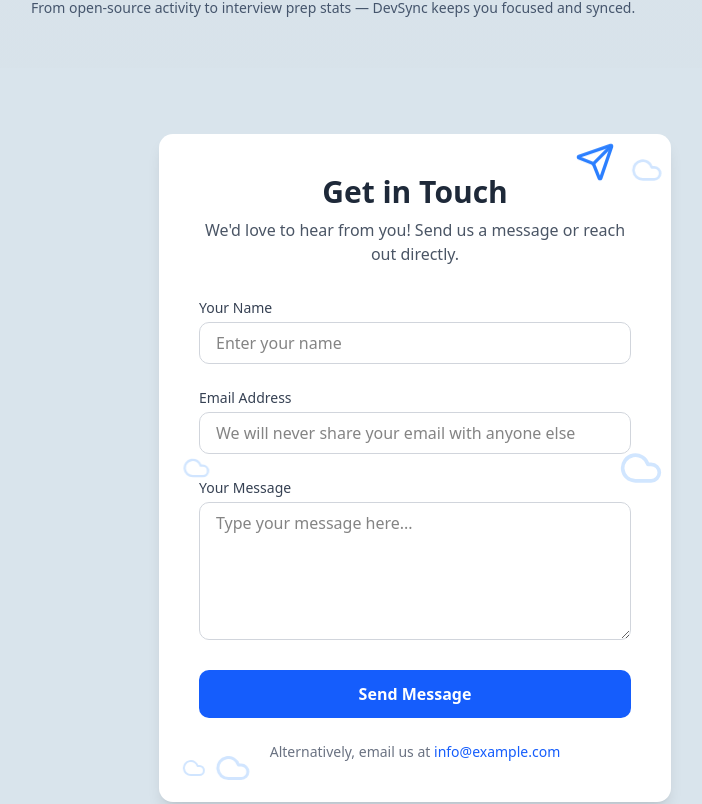
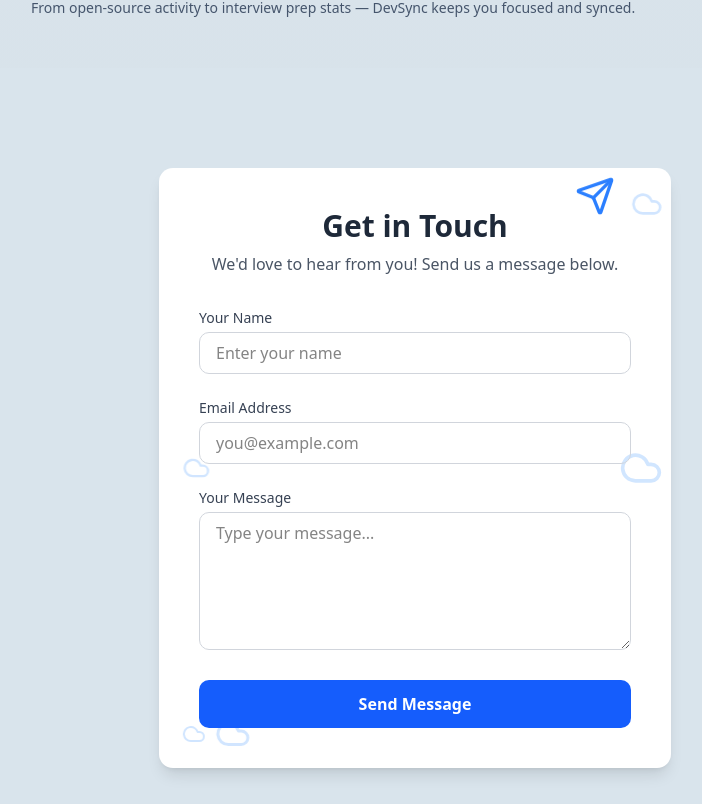
Before and after one commit to parasnikum/DevSync, a React (Vite) app in the folder frontend/: page / in a window 1280 px wide. Shown: the part 2658-3462 px from the top of the page, without its empty margins (225-927 px from the left). Built offline with nearby package versions, Linux system fonts and the light colour scheme.

Commit message:
Enhance contact form with success and error messages using animations

```diff
--- a/frontend/src/Components/contact.jsx
+++ b/frontend/src/Components/contact.jsx
@@ -1,13 +1,16 @@
-import React from "react";
-import { Send, Cloud } from "lucide-react"; // Import Send and Cloud icons from Lucide
+import React, { useState } from "react";
+import { Send, Cloud, CheckCircle2, AlertTriangle } from "lucide-react";
 import contactFormSchema from "@/lib/schemas/contactFormSchema";
 import { useForm } from "react-hook-form";
 import { zodResolver } from "@hookform/resolvers/zod";
+import { motion, AnimatePresence } from "framer-motion";
 
 const Contact = () => {
+  const [status, setStatus] = useState(null);
+
   const {
     register,
-    formState: { errors, isSubmitting, isSubmitted },
+    formState: { errors, isSubmitting },
     reset,
     handleSubmit,
     setError,
@@ -18,37 +21,30 @@ const Contact = () => {
     try {
       const response = await fetch("http://localhost:5000/api/contact", {
         method: "POST",
-        body: JSON.stringify({
-          name,
-          email,
-          message,
-        }),
-        headers: {
-          "Content-Type": "application/json",
-        },
+        body: JSON.stringify({ name, email, message }),
+        headers: { "Content-Type": "application/json" },
       });
+
       if (response.ok) {
         reset();
+        setStatus("success");
       } else {
+        setStatus("error");
         setError("root", {
-          message: "Something went wrong. Please try again later",
+          message: "Something went wrong. Please try again.",
         });
       }
     } catch (error) {
-      setError("root", {
-        message: "Something went wrong. Please try again later",
-      });
+      setStatus("error");
+      setError("root", { message: "Something went wrong. Please try again." });
     }
   };
 
   return (
     <div
-      className="min-h-screen flex items-center justify-center p-4 font-inter rounded-3xl"
+      className="min-h-screen flex items-center justify-center px-4 font-inter"
       style={{ backgroundColor: "rgb(217,228,236)" }}
     >
-      {/* Removed Toaster component */}
-
-      {/* Define keyframes for animations */}
       <style>
         {`
         @keyframes float {
@@ -56,52 +52,28 @@ const Contact = () => {
           50% { transform: translateY(-8px); }
           100% { transform: translateY(0px); }
         }
-
         @keyframes drift {
           0% { transform: translateX(0); opacity: 0.8; }
           50% { transform: translateX(8px); opacity: 0.7; }
           100% { transform: translateX(0); opacity: 0.8; }
         }
-
-        @keyframes fadeInScale {
-          from {
-            opacity: 0;
-            transform: scale(0.95);
-          }
-          to {
-            opacity: 1;
-            transform: scale(1);
-          }
-        }
-
         .animate-float-icon {
           animation: float 3s ease-in-out infinite;
         }
-
-        .animate-drift-1 {
-          animation: drift 10s ease-in-out infinite;
-        }
-        .animate-drift-2 {
-          animation: drift 12s ease-in-out infinite reverse;
-        }
-        .animate-drift-3 {
-          animation: drift 8s ease-in-out infinite;
-        }
-        .animate-drift-4 {
-          animation: drift 11s ease-in-out infinite reverse;
-        }
-        .animate-drift-5 {
-          animation: drift 9s ease-in-out infinite;
-        }
-
-        .animate-form-entry {
-          animation: fadeInScale 0.6s ease-out forwards;
-        }
+        .animate-drift-1 { animation: drift 10s ease-in-out infinite; }
+        .animate-drift-2 { animation: drift 12s ease-in-out infinite reverse; }
+        .animate-drift-3 { animation: drift 8s ease-in-out infinite; }
+        .animate-drift-4 { animation: drift 11s ease-in-out infinite reverse; }
+        .animate-drift-5 { animation: drift 9s ease-in-out infinite; }
         `}
       </style>
 
-      <div className="relative bg-white rounded-xl shadow-lg p-8 md:p-10 w-full max-w-lg flex flex-col items-center overflow-hidden animate-form-entry">
-        {/* Decorative elements: Send icon and clouds */}
+      <motion.div
+        initial={{ opacity: 0, scale: 0.95 }}
+        animate={{ opacity: 1, scale: 1 }}
+        transition={{ duration: 0.5 }}
+        className="relative bg-white rounded-xl shadow-lg p-8 md:p-10 w-full max-w-lg flex flex-col items-center overflow-hidden"
+      >
         <div className="absolute top-4 right-4 flex items-center space-x-2">
           <Send className="w-10 h-10 text-blue-500 animate-float-icon" />
           <Cloud
@@ -132,16 +104,25 @@ const Contact = () => {
           />
         </div>
 
-        {/* Form content */}
         <div className="text-center w-full z-10">
+          <AnimatePresence mode="wait">
+            {!status && (
+              <motion.form
+                key="form"
+                onSubmit={handleSubmit(onSubmit)}
+                initial={{ opacity: 0, y: 20 }}
+                animate={{ opacity: 1, y: 0 }}
+                exit={{ opacity: 0, y: -20 }}
+                transition={{ duration: 0.4 }}
+                className="space-y-6"
+              >
                 <h1 className="text-3xl font-bold text-gray-800 mb-2">
                   Get in Touch
                 </h1>
                 <p className="text-gray-600 mb-8">
-            We'd love to hear from you! Send us a message or reach out directly.
+                  We'd love to hear from you! Send us a message below.
                 </p>
 
-          <form onSubmit={handleSubmit(onSubmit)} className="space-y-6">
                 <div>
                   <label
                     htmlFor="name"
@@ -152,20 +133,14 @@ const Contact = () => {
                   <input
                     type="text"
                     id="name"
-                name="name"
                     {...register("name")}
                     className={`w-full px-4 py-2 border ${
                       errors.name ? "border-red-500" : "border-gray-300"
-                } rounded-lg focus:ring-blue-500 focus:border-blue-500 transition duration-150 ease-in-out`}
+                    } rounded-lg focus:ring-blue-500 focus:border-blue-500 transition`}
                     placeholder="Enter your name"
-                aria-invalid={errors.name ? "true" : "false"}
-                aria-describedby="name-error"
                   />
                   {errors.name && (
-                <p
-                  id="name-error"
-                  className="mt-1 text-sm text-red-600 text-left"
-                >
+                    <p className="mt-1 text-sm text-red-600 text-left">
                       {errors.name.message}
                     </p>
                   )}
@@ -181,20 +156,14 @@ const Contact = () => {
                   <input
                     type="email"
                     id="email"
-                name="email"
                     {...register("email")}
                     className={`w-full px-4 py-2 border ${
                       errors.email ? "border-red-500" : "border-gray-300"
-                } rounded-lg focus:ring-blue-500 focus:border-blue-500 transition duration-150 ease-in-out`}
-                placeholder="We will never share your email with anyone else"
-                aria-invalid={errors.email ? "true" : "false"}
-                aria-describedby="email-error"
+                    } rounded-lg focus:ring-blue-500 focus:border-blue-500 transition`}
+                    placeholder="you@example.com"
                   />
                   {errors.email && (
-                <p
-                  id="email-error"
-                  className="mt-1 text-sm text-red-600 text-left"
-                >
+                    <p className="mt-1 text-sm text-red-600 text-left">
                       {errors.email.message}
                     </p>
                   )}
@@ -209,21 +178,15 @@ const Contact = () => {
                   </label>
                   <textarea
                     id="message"
-                name="message"
                     {...register("message")}
                     rows="5"
                     className={`w-full px-4 py-2 border ${
                       errors.message ? "border-red-500" : "border-gray-300"
-                } rounded-lg focus:ring-blue-500 focus:border-blue-500 transition duration-150 ease-in-out`}
-                placeholder="Type your message here..."
-                aria-invalid={errors.message ? "true" : "false"}
-                aria-describedby="message-error"
+                    } rounded-lg focus:ring-blue-500 focus:border-blue-500 transition`}
+                    placeholder="Type your message..."
                   ></textarea>
                   {errors.message && (
-                <p
-                  id="message-error"
-                  className="mt-1 text-sm text-red-600 text-left"
-                >
+                    <p className="mt-1 text-sm text-red-600 text-left">
                       {errors.message.message}
                     </p>
                   )}
@@ -231,27 +194,50 @@ const Contact = () => {
 
                 <button
                   type="submit"
-              className="w-full bg-blue-600 text-white py-3 rounded-lg font-semibold hover:bg-blue-700 transition duration-300 ease-in-out focus:outline-none focus:ring-2 focus:ring-blue-500 focus:ring-offset-2 disabled:opacity-50 disabled:cursor-not-allowed"
+                  className="w-full bg-blue-600 text-white py-3 rounded-lg font-semibold hover:bg-blue-700 transition duration-300 focus:outline-none focus:ring-2 focus:ring-blue-500 focus:ring-offset-2 disabled:opacity-50 disabled:cursor-not-allowed"
                   disabled={isSubmitting}
                 >
                   {isSubmitting ? "Sending..." : "Send Message"}
                 </button>
-            {errors.root && (
-              <p
-                id="message-error"
-                className="mt-1 text-sm text-red-600 text-left"
+              </motion.form>
+            )}
+
+            {status === "success" && (
+              <motion.div
+                key="success"
+                initial={{ opacity: 0, scale: 0.9 }}
+                animate={{ opacity: 1, scale: 1 }}
+                exit={{ opacity: 0 }}
+                transition={{ duration: 0.5 }}
+                className="flex flex-col items-center justify-center py-16 space-y-4"
               >
-                {errors.root.message}
+                <CheckCircle2 className="w-16 h-16 text-green-500" />
+                <h2 className="text-2xl font-bold text-gray-800">
+                  Message Sent!
+                </h2>
+                <p className="text-gray-600 max-w-sm">
+                  We’ve received your message and our team will get back to you
+                  shortly. Thank you for reaching out 🙌
                 </p>
+              </motion.div>
             )}
-            {isSubmitted && !errors.root && (
-              <p className="text-green-500">
-                We have received your message and we will get back to you soon.
-              </p>
-            )}
-          </form>
-          <p className="text-gray-500 text-sm mt-6">
-            Alternatively, email us at{" "}
+
+            {status === "error" && (
+              <motion.div
+                key="error"
+                initial={{ opacity: 0, scale: 0.9 }}
+                animate={{ opacity: 1, scale: 1 }}
+                exit={{ opacity: 0 }}
+                transition={{ duration: 0.5 }}
+                className="flex flex-col items-center justify-center py-16 space-y-4"
+              >
+                <AlertTriangle className="w-16 h-16 text-red-500" />
+                <h2 className="text-2xl font-bold text-gray-800">
+                  Something went wrong
+                </h2>
+                <p className="text-gray-600 max-w-sm">
+                  We couldn’t send your message right now. Please try again
+                  later or email us at{" "}
                   <a
                     href="mailto:info@example.com"
                     className="text-blue-600 hover:underline"
@@ -259,8 +245,11 @@ const Contact = () => {
                     info@example.com
                   </a>
                 </p>
+              </motion.div>
+            )}
+          </AnimatePresence>
         </div>
-      </div>
+      </motion.div>
     </div>
   );
 };
```
Lines whose indentation alone changed are shown as unchanged.
